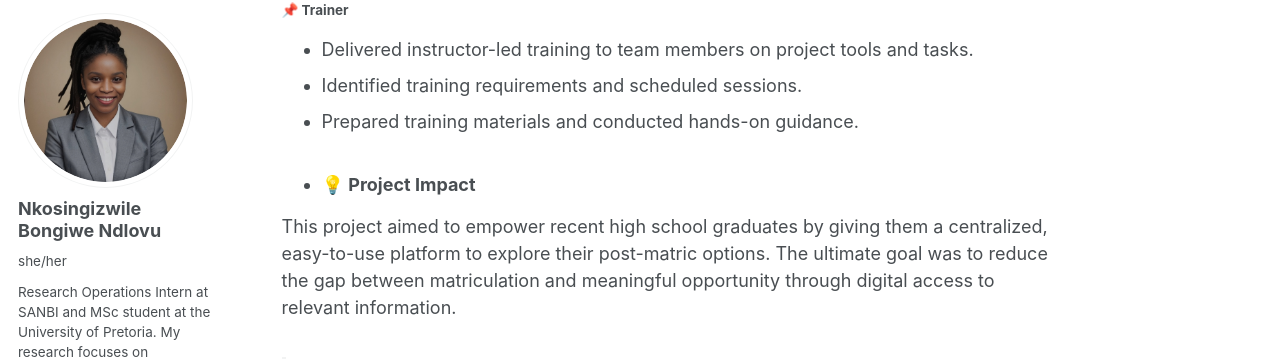
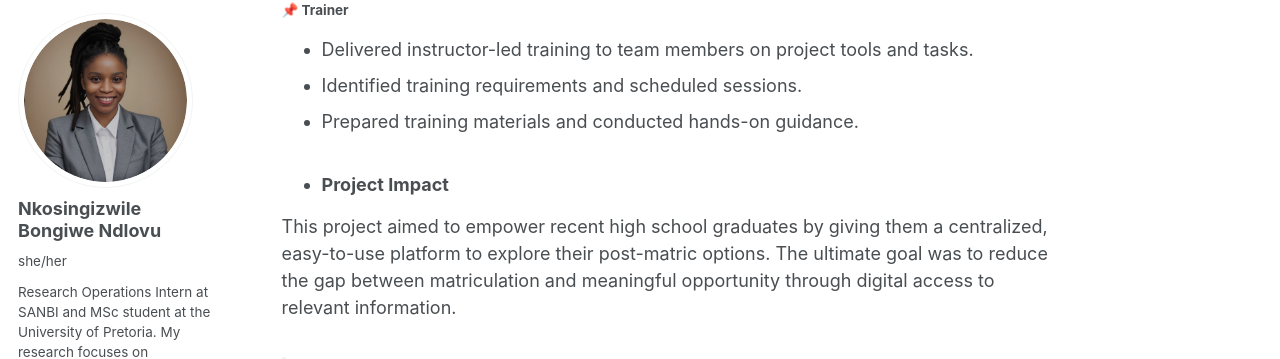
Before and after one commit to Nkosizwi/NB-Ndlovu.github.io, a Jekyll site: the page built from _portfolio/portfolio-2.md, in a window 1280 px wide and 900 px high, scrolled down 1586 px. Shown: the part 86-445 px from the top of the window. Built offline with Jekyll 4.4.1, drawn with Linux system fonts in a browser that asks for light colours; some web fonts are replaced; a script that is not in the unit is left out.

```diff
--- a/_portfolio/portfolio-2.md
+++ b/_portfolio/portfolio-2.md
@@ -48,7 +48,7 @@ The **Post-Matric Information System** is a web-based platform designed to centr
 - Identified training requirements and scheduled sessions.
 - Prepared training materials and conducted hands-on guidance.
 -
-### 💡 Project Impact
+###  Project Impact
 
 This project aimed to empower recent high school graduates by giving them a centralized, easy-to-use platform to explore their post-matric options. The ultimate goal was to reduce the gap between matriculation and meaningful opportunity through digital access to relevant information.
 
```
